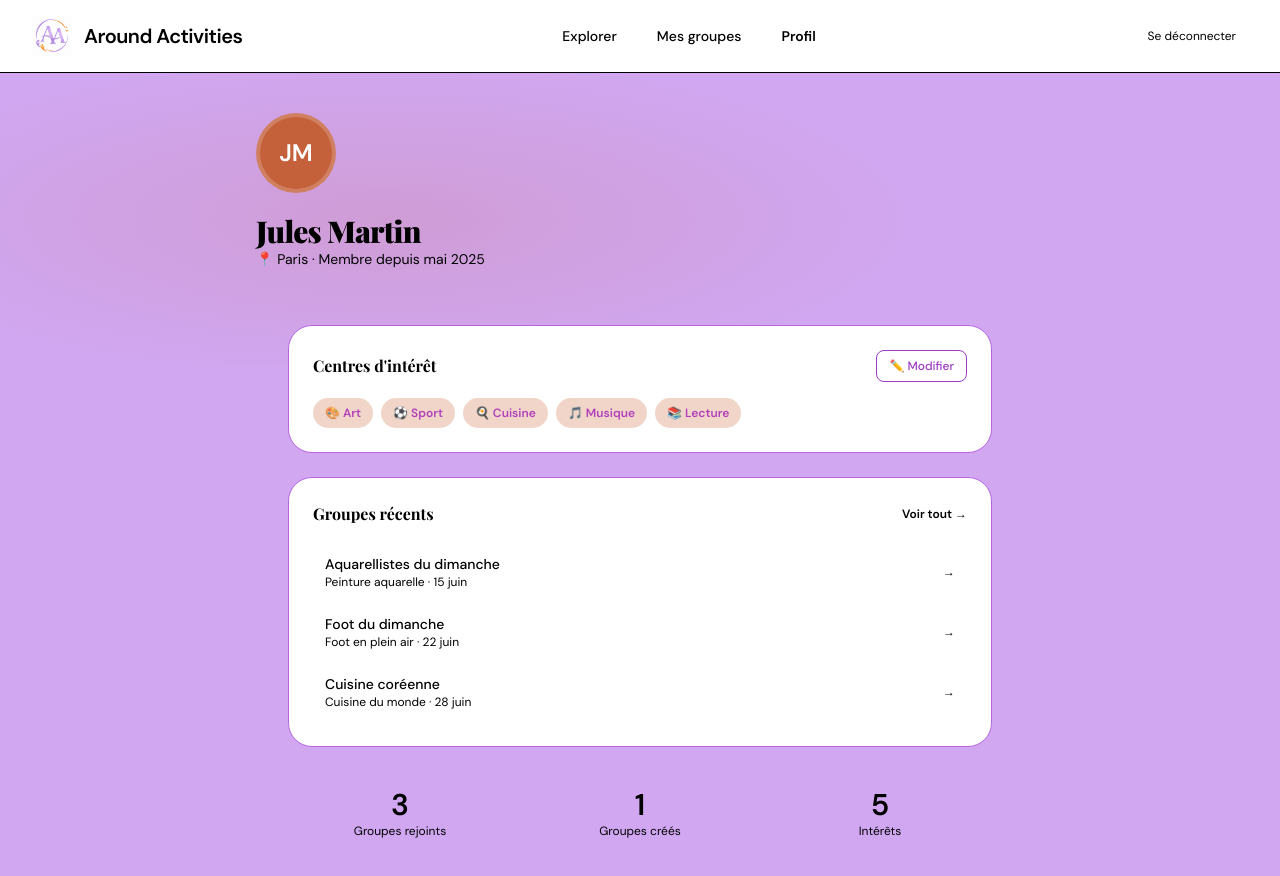
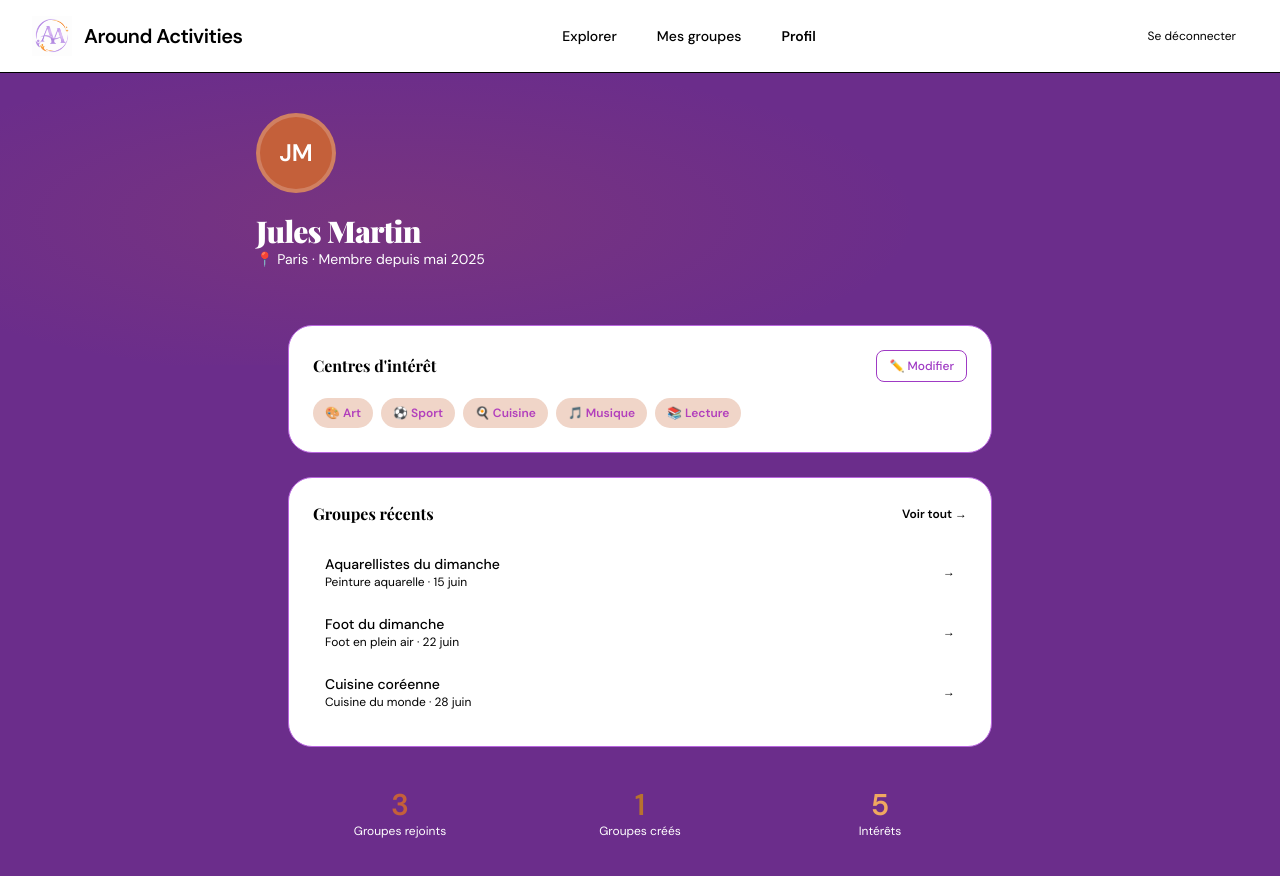
Before and after one commit to kourasoumare/frontend-Around-Activities-V2, a Next.js app: page /profil/1 in a window 1280 px wide. Shown: the top 876 px of the page. Built offline with nearby package versions, Linux system fonts and the light colour scheme.

Commit message:
feat GREAT

```diff
--- a/src/app/home/page.tsx
+++ b/src/app/home/page.tsx
@@ -58,11 +58,19 @@ export default function HomePage() {
         <div className="bg-ink px-8 pt-11 pb-24 relative overflow-hidden">
           <div className="absolute inset-0 bg-[radial-gradient(ellipse_50%_70%_at_80%_50%,rgba(196,96,58,0.2)_0%,transparent_70%)]" />
           <div className="max-w-6xl mx-auto relative z-10">
-            <p className="text-black text-sm mb-1">Bonjour,</p>
-            <h1 className="font-head text-3xl md:text-4xl font-black text-black tracking-tight mb-8">
-              {MOCK_USER.firstName} de{" "}
-              <span className="text-tc">{MOCK_USER.city}</span>
-            </h1>
+            <p className="text-white text-sm mb-1">Bonjour,</p>
+            <h1 className="font-head text-3xl md:text-4xl font-black text-white tracking-tight mb-8">
+  {MOCK_USER.firstName} de{" "}
+  <span
+    style={{
+      background: "linear-gradient(135deg, #C4603A, #E8924A, #F0A860)",
+      WebkitBackgroundClip: "text",
+      WebkitTextFillColor: "transparent",
+    }}
+  >
+    {MOCK_USER.city}
+  </span>
+</h1>
 
             {/* Search bar */}
             <div className="flex items-center gap-3 bg-white rounded-full px-5 py-2 max-w-xl shadow-xl">
--- a/src/app/mes-groupes/page.tsx
+++ b/src/app/mes-groupes/page.tsx
@@ -25,10 +25,19 @@ export default function MesGroupesPage() {
       {/* ── Header ────────────────────────────────────────────────── */}
       <div className="bg-ink px-8 pt-10 pb-20">
         <div className="max-w-3xl mx-auto">
-          <h1 className="font-head text-4xl font-black text-black tracking-tight">
-            Mes groupes
-          </h1>
-          <p className="text-black text-sm mt-2">
+          <h1 className="font-head text-4xl font-black text-white tracking-tight">
+  Mes{" "}
+  <span
+    style={{
+      background: "linear-gradient(135deg, #C4603A, #E8924A, #F0A860)",
+      WebkitBackgroundClip: "text",
+      WebkitTextFillColor: "transparent",
+    }}
+  >
+    groupes
+  </span>
+</h1>
+          <p className="text-white text-sm mt-2">
             Suis et gère toutes tes sorties
           </p>
         </div>
--- a/src/app/page.tsx
+++ b/src/app/page.tsx
@@ -68,15 +68,28 @@ export default function LandingPage() {
 
       {/* ── Problem section ─────────────────────────────────────────── */}
       <section className="py-20 px-5 max-w-6xl mx-auto">
-        <div className="flex items-center gap-2 text-tc text-xs font-semibold tracking-widest uppercase mb-4">
+
+  <div className="flex items-center gap-2 text-white text-xs font-semibold tracking-widest uppercase mb-4">
     <div className="w-3 h-0.5 bg-tc" />
     Le problème
   </div>
+
   <h2 className="font-head text-4xl md:text-5xl tracking-tight leading-tight mb-8">
-  <span style={{ color: "#FAF7F2" }}>Arriver quelque part<br />ne devrait </span>
-  <span style={{ background: "linear-gradient(135deg, #C4603A, #E8924A, #F0A860)", WebkitBackgroundClip: "text", WebkitTextFillColor: "transparent" }}>pas être seul.</span>
+    <span style={{ color: "#FAF7F2" }}>
+      Arriver quelque part<br />ne devrait{" "}
+    </span>
+    <span
+      style={{
+        background: "linear-gradient(135deg, #C4603A, #E8924A, #F0A860)",
+        WebkitBackgroundClip: "text",
+        WebkitTextFillColor: "transparent",
+      }}
+    >
+      pas être seul.
+    </span>
   </h2>
-        <p className="text-ink-2 text-lg leading-relaxed max-w-xl mb-16">
+
+  <p className="text-white text-lg leading-relaxed max-w-xl mb-16">
     Des milliers d&apos;étudiants et jeunes actifs déménagent chaque année.
     La plupart passent leurs premiers mois dans l&apos;ennui et la solitude.
   </p>
@@ -130,7 +143,7 @@ export default function LandingPage() {
       {/* ── How it works ────────────────────────────────────────────── */}
       <section className="bg-ink pt-5 pb-32 px-8">
         <div className="max-w-6xl mx-auto">
-          <div className="flex items-center gap-0 text-tc text-xs font-semibold tracking-widest uppercase mb-3">
+          <div className="flex items-center gap-0 text-white text-xs font-semibold tracking-widest uppercase mb-3">
   <div className="w-7 h-0.5 bg-tc" />
   Comment ça marche
 </div>
--- a/src/app/profil/[id]/page.tsx
+++ b/src/app/profil/[id]/page.tsx
@@ -23,10 +23,12 @@ export default function ProfilPage() {
           >
             {initials}
           </div>
-          <h1 className="font-head text-3xl font-black text-black tracking-tight mb-1">
+
+          <h1 className="font-head text-3xl font-black text-white tracking-tight mb-1">
             {user.firstName} {user.lastName}
           </h1>
-          <p className="text-black text-sm flex items-center gap-1">
+
+          <p className="text-white text-sm flex items-center gap-1">
             📍 {user.city} · Membre depuis {user.createdAt}
           </p>
         </div>
@@ -34,6 +36,7 @@ export default function ProfilPage() {
 
       {/* ── Content ───────────────────────────────────────────────── */}
       <div className="max-w-3xl mx-auto px-8 -mt-10 relative z-10 space-y-6 pb-10">
+
         {/* Interests */}
         <div className="card">
           <div className="flex items-center justify-between mb-4">
@@ -42,6 +45,7 @@ export default function ProfilPage() {
               ✏️ Modifier
             </Link>
           </div>
+
           <div className="flex flex-wrap gap-2">
             {user.interests.map((tag) => (
               <span key={tag} className="interest-tag">
@@ -55,16 +59,22 @@ export default function ProfilPage() {
         <div className="card">
           <div className="flex items-center justify-between mb-4">
             <h2 className="font-semibold">Groupes récents</h2>
-            <Link href="/mes-groupes" className="text-xs text-tc font-semibold hover:underline">
+            <Link
+              href="/mes-groupes"
+              className="text-xs text-tc font-semibold hover:underline"
+            >
               Voir tout →
             </Link>
           </div>
+
           <div className="space-y-3">
             {groups.map((group) => (
               <Link key={group.id} href={`/groupes/${group.id}`}>
                 <div className="flex items-center gap-3 p-3 rounded-xl hover:bg-bg transition-colors">
                   <div className="flex-1 min-w-0">
-                    <p className="font-medium text-sm text-ink truncate">{group.name}</p>
+                    <p className="font-medium text-sm text-ink truncate">
+                      {group.name}
+                    </p>
                     <p className="text-xs text-ink-3">
                       {group.activity} · {group.date}
                     </p>
@@ -79,13 +89,33 @@ export default function ProfilPage() {
         {/* Stats */}
         <div className="grid grid-cols-3 gap-4">
           {[
-            { label: "Groupes rejoints", value: MY_GROUPS.filter((g) => !g.isOrganizer).length },
-            { label: "Groupes créés", value: MY_GROUPS.filter((g) => g.isOrganizer).length },
-            { label: "Intérêts", value: user.interests.length },
+            {
+              label: "Groupes rejoints",
+              value: MY_GROUPS.filter((g) => !g.isOrganizer).length,
+              color: "#C4603A",
+            },
+            {
+              label: "Groupes créés",
+              value: MY_GROUPS.filter((g) => g.isOrganizer).length,
+              color: "#B8722E",
+            },
+            {
+              label: "Intérêts",
+              value: user.interests.length,
+              color: "#F0A860",
+            },
           ].map((stat) => (
-            <div key={stat.label} className="bg-bg-2 rounded-2xl p-4 text-center">
-              <p className="font-head text-3xl font-black text-tc">{stat.value}</p>
-              <p className="text-xs text-ink-3 mt-1">{stat.label}</p>
+            <div
+              key={stat.label}
+              className="bg-bg-2 rounded-2xl p-4 text-center"
+            >
+              <p
+                className="font-head text-3xl font-black"
+                style={{ color: stat.color }}
+              >
+                {stat.value}
+              </p>
+              <p className="text-xs text-white mt-1">{stat.label}</p>
             </div>
           ))}
         </div>
--- a/src/app/profil/modifier/page.tsx
+++ b/src/app/profil/modifier/page.tsx
@@ -36,14 +36,28 @@ export default function ModifierProfilPage() {
     <div className="min-h-screen bg-bg pb-20 md:pb-0">
       <AppNavbar />
       <div className="max-w-2xl mx-auto px-6 py-10">
-        <Link href="/profil/1" className="text-xs text-ink-3 hover:text-ink inline-flex items-center gap-1 mb-8">
-          ← Retour au profil
-        </Link>
+        <Link
+  href="/profil/1"
+  className="text-xs text-white hover:opacity-80 inline-flex items-center gap-1 mb-8"
+>
+  ← Retour au profil
+</Link>
 
         <h1 className="font-head text-3xl font-black tracking-tight mb-1">
-          Modifier mon profil
-        </h1>
-        <p className="text-ink-3 text-sm mb-8">Mets à jour tes informations.</p>
+  <span style={{ color: "#ffffff" }}>Modifier mon</span>{" "}
+  <span
+    style={{
+      background: "linear-gradient(135deg, #C4603A, #E8924A, #F0A860)",
+      WebkitBackgroundClip: "text",
+      WebkitTextFillColor: "transparent",
+    }}
+  >
+    profil
+  </span>
+</h1>
+       <p className="text-white text-sm mb-8">
+  Mets à jour tes informations.
+</p>
 
         <form onSubmit={handleSubmit} className="space-y-6">
           <div className="card space-y-4">
--- a/src/styles/globals.css
+++ b/src/styles/globals.css
@@ -3,22 +3,25 @@
 
 /* ── Variables CSS ───────────────────────────────────────── */
 :root {
+  /* Couleur principale */
   --tc: #9f3ac4;
   --tc-light: #F0D5C8;
   --tc-dark: #b240bc;
 
-  --bg: #d1a7f1;
+  /* Backgrounds */
+  --bg: #6B2D8B;
   --bg-2: #F2EDE4;
   --bg-3: #b866de;
 
+  /* Textes */
   --ink: #000000;
   --ink-2: #4A4540;
   --ink-3: #ffffff;
 
+  /* Fonts */
   --font-head: "Playfair Display", Georgia, serif;
   --font-body: "DM Sans", system-ui, sans-serif;
 }
-
 /* ── Base ────────────────────────────────────────────────── */
 *,
 *::before,
```
Lines whose indentation alone changed are shown as unchanged.
